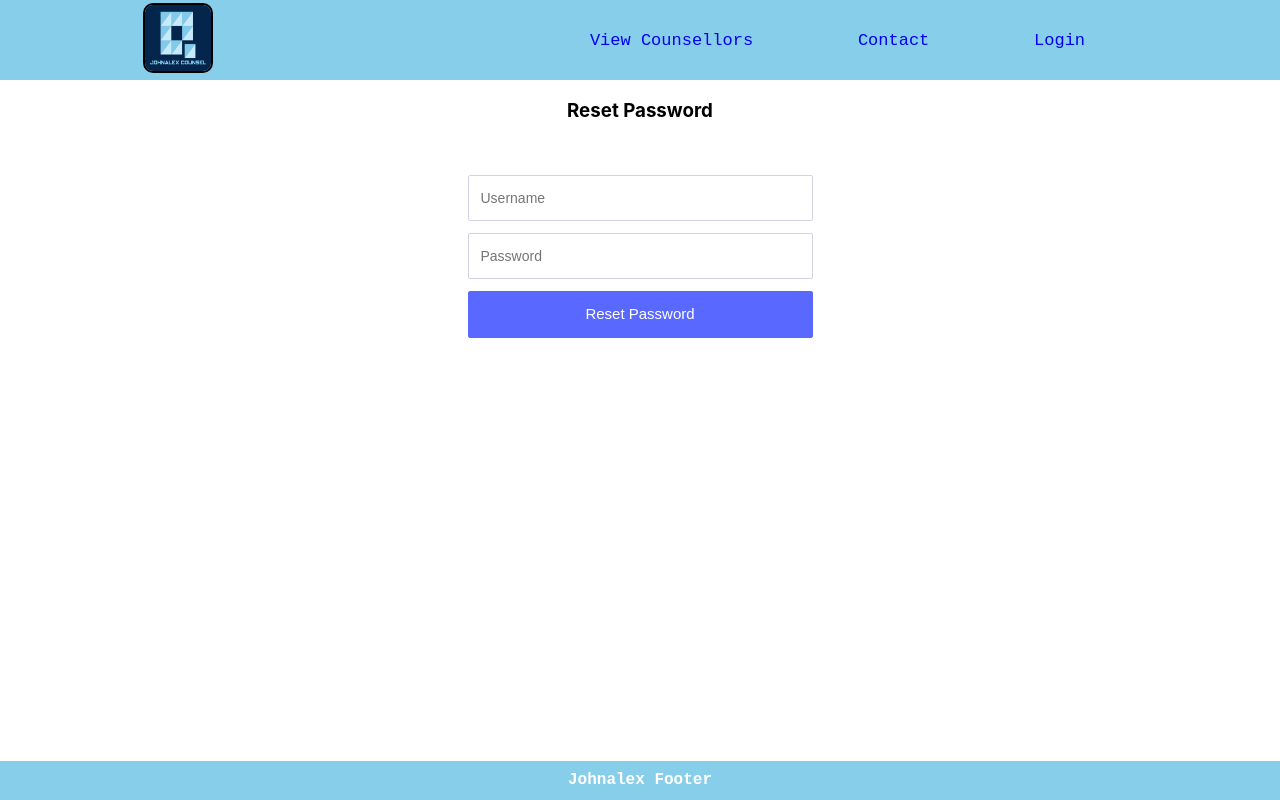
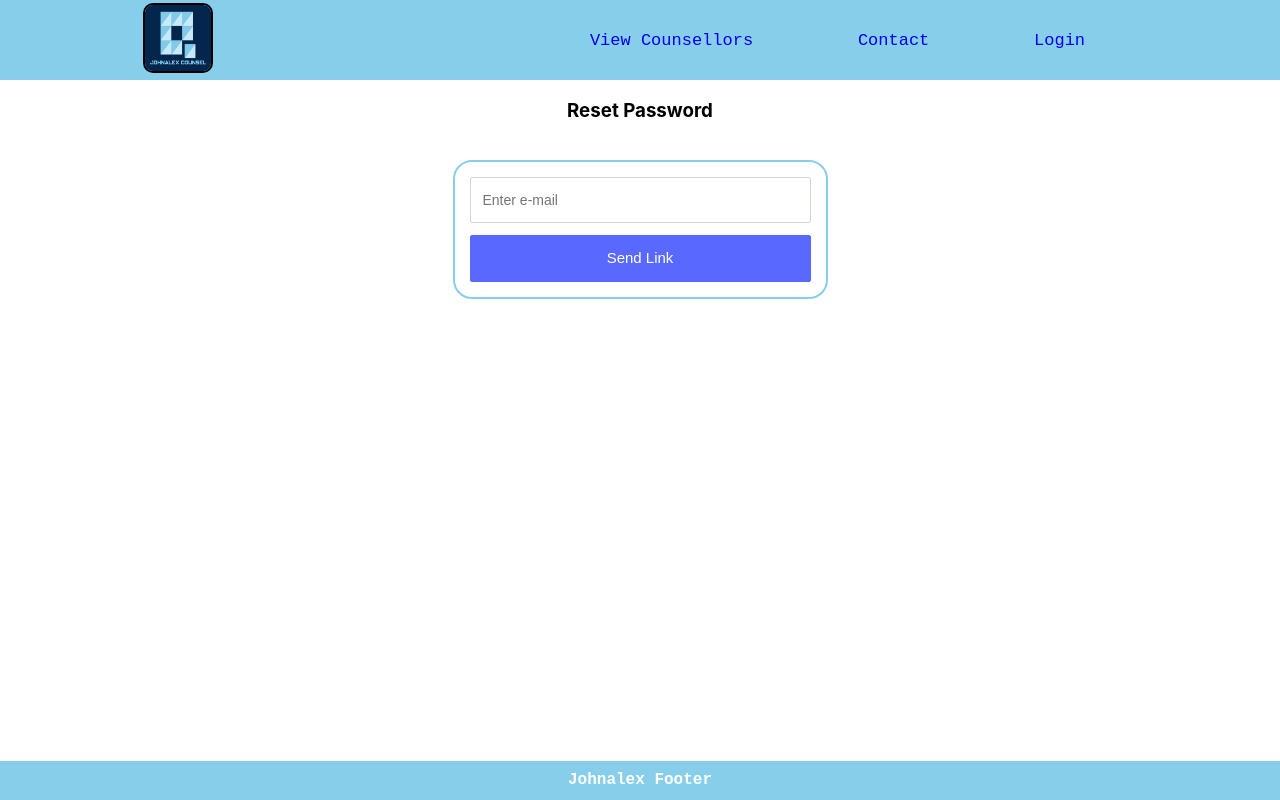
Before and after one commit to Johnalexx/counselling_project, a React (Create React App) app: page /reset-password in a window 1280 px wide. Built offline with nearby package versions, Linux system fonts and the light colour scheme.

Commit message:
reset password

```diff
--- a/src/counsel.css
+++ b/src/counsel.css
@@ -26,6 +26,8 @@ a{
     max-width: 375px;
     padding: 15px;
     margin: auto;
+    border: 2px solid skyblue;
+    border-radius: 19px;
 }
 /* Login Page */
 .login-card-container {
--- a/src/pages/auth/Reset-pass.js
+++ b/src/pages/auth/Reset-pass.js
@@ -8,13 +8,10 @@ function ResetPass() {
                     <div className="login-card-body">
                            <form className="reset-pass-form-container">
                                <div className="login-form-group">
-                                    <input class="form-control form-control-lg" id="username" type="text" placeholder="Username" autocomplete="off"/>
+                                    <input class="form-control form-control-lg" id="username" type="e-mail" placeholder="Enter e-mail" autocomplete="off"/>
                                </div>
-                               <div class="login-form-group">
-                                    <input class="form-control form-control-lg" id="password" type="password" placeholder="Password"/>
-                                </div>
                                 <div class="login-form-submit">
-                                    <button type="submit" class="btn btn-primary btn-lg btn-block">Reset Password</button>
+                                    <button type="submit" class="btn btn-primary btn-lg btn-block">Send Link</button>
                                 </div>
                            </form>
                        </div>
```
